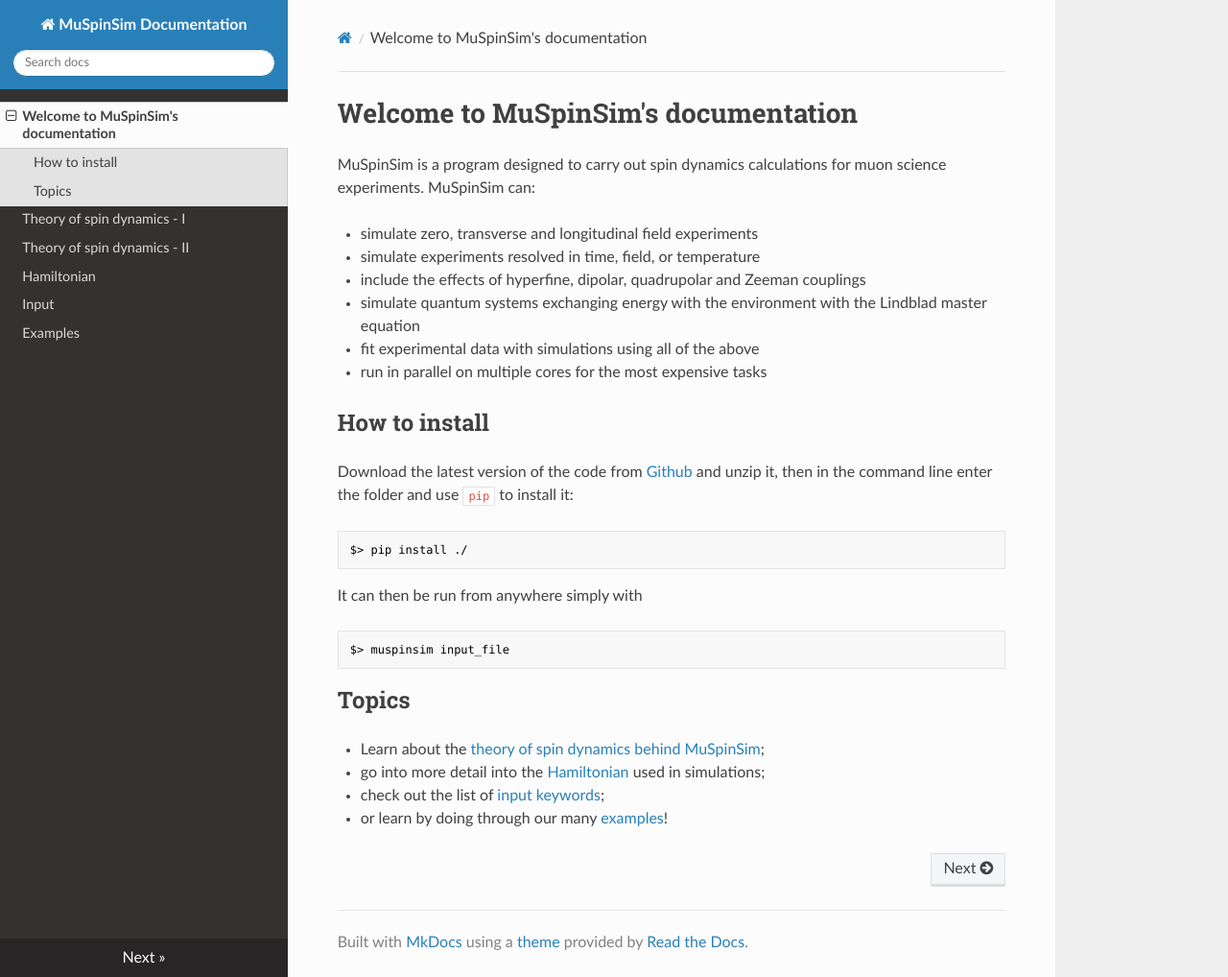
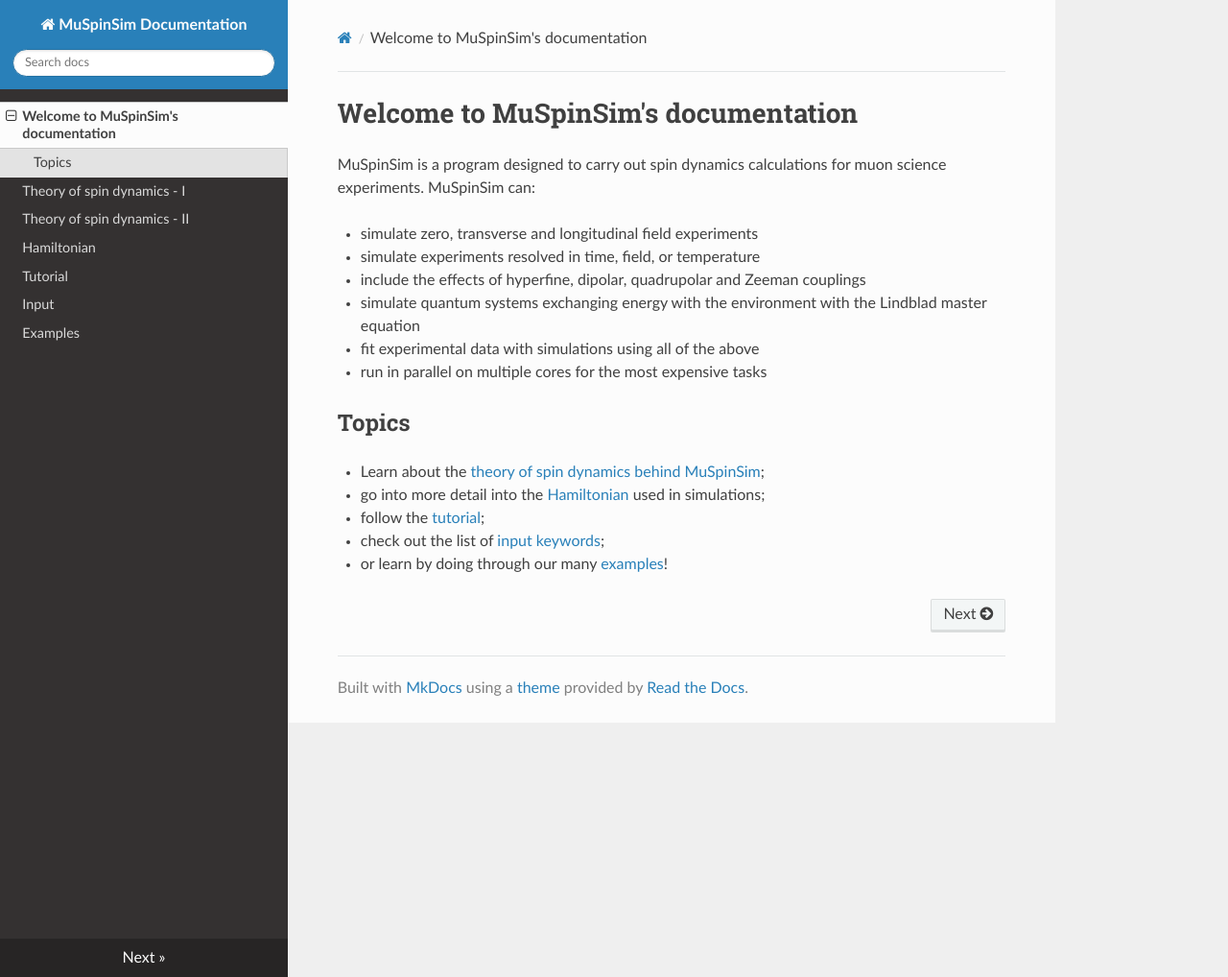
Before and after one commit to muon-spectroscopy-computational-project/muspinsim, an MkDocs documentation site: the page built from docs/docs/index.md, in a window 1280 px wide and 1018 px high. Shown: the whole window at 96% size. Built offline with MkDocs 1.6.1, drawn with Linux system fonts in a browser that asks for light colours; nearby versions of some CDN libraries.

Commit message:
Add tutorial page

````diff
--- a/docs/docs/index.md
+++ b/docs/docs/index.md
@@ -10,23 +10,9 @@
 * fit experimental data with simulations using all of the above
 * run in parallel on multiple cores for the most expensive tasks
 
-## How to install
-
-Download the latest version of the code from [Github](https://github.com/muon-spectroscopy-computational-project/muspinsim)
-and unzip it, then in the command line enter the folder and use `pip` to install it:
-
-```bash
-$> pip install ./
-```
-
-It can then be run from anywhere simply with
-
-```bash
-$> muspinsim input_file
-```
-
 ## Topics
 * Learn about the [theory of spin dynamics behind MuSpinSim](./theory_1.md);
 * go into more detail into the [Hamiltonian](./hamiltonian.md) used in simulations;
+* follow the [tutorial](./tutorial.md);
 * check out the list of [input keywords](./input.md);
 * or learn by doing through our many [examples](./examples.md)!
--- a/docs/mkdocs.yml
+++ b/docs/mkdocs.yml
@@ -14,5 +14,6 @@
   - 'theory_1.md'
   - 'theory_2.md'
   - 'hamiltonian.md'
+  - 'tutorial.md'
   - 'input.md'
   - 'examples.md'
````
Also changed, not shown: docs/docs/tutorial.md (added, +111 -0 lines).
